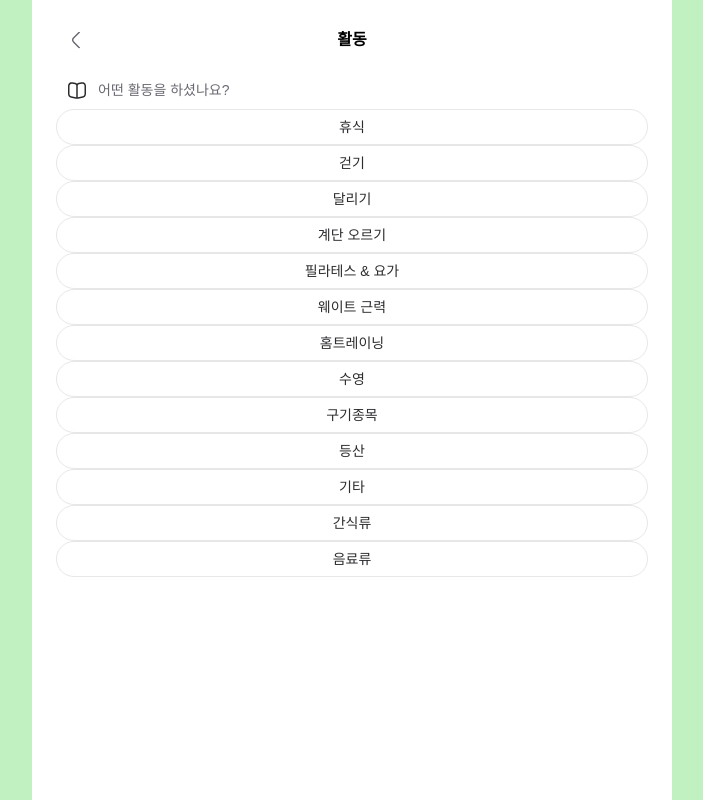
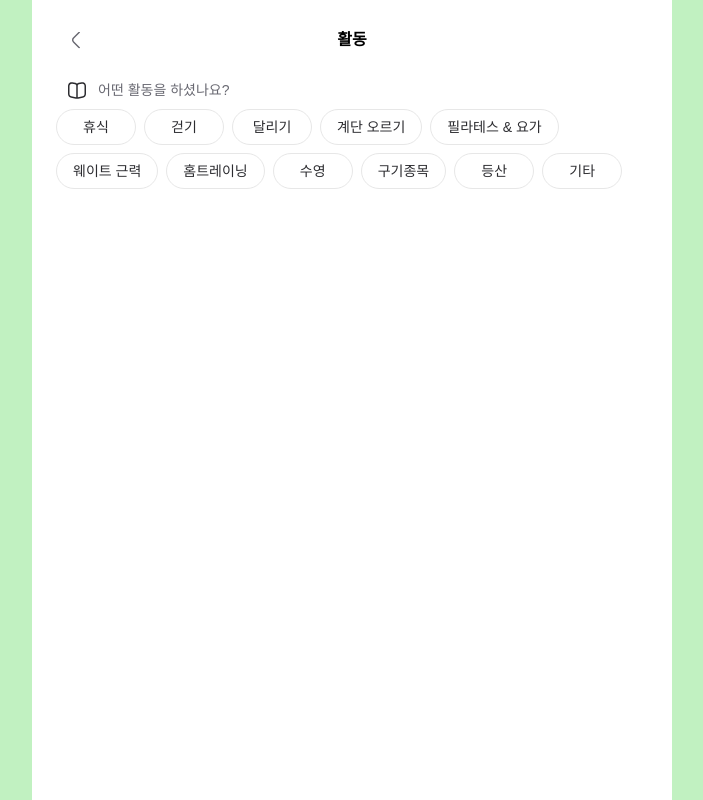
Before and after one commit to hatoruday/mindeating-front, a Next.js app: page /activity in a window 1280 px wide. Shown: the whole page, without its empty margins (288-991 px from the left). Built offline with nearby package versions, Linux system fonts and the light colour scheme; a web font is replaced by a local one.

Commit message:
etcList added

```diff
--- a/app/activity/page.tsx
+++ b/app/activity/page.tsx
@@ -1,41 +1,63 @@
-'use client';
+"use client";
 
-import Image from 'next/image';
+import Image from "next/image";
 
-import { useState } from 'react';
+import { useState } from "react";
+import { RxCross2 } from "react-icons/rx";
 
 export default function MindFullEating() {
   /**
+
 * 서버에 보낼 상태를 관리한다.
+
 */
 
   const [type, setType] = useState<string[]>([]);
-    const [time, setTime] = useState<string>('');
-    const [timeAmount, setTimeAmount] = useState<string>(''); //not required
+
+  const [time, setTime] = useState<string>("");
+
+  const [timeAmount, setTimeAmount] = useState<string>(""); //not required
+
   const [intensity, setIntensity] = useState<number>();
-    const [satisfaction, setSatisfaction] = useState<string>(''); //not required
-    const [note, setNote] = useState<string>(''); //not required
+
+  const [satisfaction, setSatisfaction] = useState<string>(""); //not required
+
+  const [note, setNote] = useState<string>(""); //not required
 
   const date = new Date();
 
   /**
 
+
+
 * 어떤 활동을 하셨나요?의 상태를 관리한다.
+
+
 
 */
 
   const typeList = [
-        '휴식',
-        '걷기',
-        '달리기',
-        '계단 오르기',
-        '필라테스 & 요가',
-        '웨이트 근력',
-        '홈트레이닝',
-        '수영',
-        '구기종목',
-        '등산',
-        '기타',
+    "휴식",
+
+    "걷기",
+
+    "달리기",
+
+    "계단 오르기",
+
+    "필라테스 & 요가",
+
+    "웨이트 근력",
+
+    "홈트레이닝",
+
+    "수영",
+
+    "구기종목",
+
+    "등산",
+
+    "기타",
   ];
 
   //typeList의 각 요소의 index에 대해 1: 클릭됨 0: 클릭안됨
@@ -43,6 +65,40 @@ export default function MindFullEating() {
   const [selectedType, setSelectedType] = useState<number[]>([
     0, 0, 0, 0, 0, 0, 0, 0, 0, 0, 0,
   ]);
+
+  //기타를 클릭했을 때 나오는 입력칸의 상태를 관리한다.
+
+  const [menu, setMenu] = useState<string[]>([]);
+
+  const [currentInput, setCurrentInput] = useState("");
+
+  // 텍스트 필드의 입력을 처리하는 함수
+
+  const handleInputChange = (e: React.ChangeEvent<HTMLInputElement>) => {
+    const {
+      target: { value },
+    } = e;
+
+    setCurrentInput(value);
+  };
+
+  // 엔터 키를 누를 때 실행될 함수
+
+  const handleKeyPress = (e: React.KeyboardEvent<HTMLInputElement>) => {
+    if (e.key === "Enter") {
+      e.preventDefault();
+
+      if (currentInput.trim() !== "") {
+        // 새로운 아이템을 menu 배열에 추가
+
+        setMenu([...menu, currentInput.trim()]);
+
+        // 입력 필드 초기화
+
+        setCurrentInput("");
+      }
+    }
+  };
 
   return (
     <div className="flex flex-col">
@@ -62,19 +118,14 @@ export default function MindFullEating() {
 
       <section className="flex flex-col gap-y-2 py-4">
         <header className="flex px-3 gap-x-3">
-                    <Image
-                        src="/bookIcon.svg"
-                        width={18}
-                        height={16}
-                        alt="bookIcon"
-                    />
+          <Image src="/bookIcon.svg" width={18} height={16} alt="bookIcon" />
 
           <span className="font-medium text-black2 text-[14px]">
             어떤 활동을 하셨나요?
           </span>
         </header>
 
-                <article className="grid grid-flow-row-dense grid-row-3 grid-col-4">
+        <article className="flex flex-wrap justify-start items-center gap-2">
           {typeList.map((type, index) => {
             return (
               <button
@@ -82,36 +133,60 @@ export default function MindFullEating() {
                 onClick={() => {
                   let newSelectedType = [...selectedType];
 
-                                    newSelectedType[index] =
-                                        1 - newSelectedType[index];
+                  newSelectedType[index] = 1 - newSelectedType[index];
 
                   setSelectedType(newSelectedType);
                 }}
-                                className={`flex justify-center items-center h-9 relative gap-2.5 px-4 py-2.5 rounded-[56px] border ${
+                className={`flex justify-center items-center h-9 relative px-4 py-2.5 rounded-[56px] border ${
                   selectedType[index] == 1
-                                        ? 'border-green2 bg-green3'
-                                        : 'border-black4'
-                                }`}
+                    ? "border-green2 bg-green3"
+                    : "border-black4"
+                } text-sm font-medium text-[#2c2c30] min-w-[80px]`}
               >
-                                <p className="flex text-sm font-medium text-left text-[#2c2c30]">
                 {type}
-                                </p>
               </button>
             );
           })}
+        </article>
 
-                    <div className="flex justify-center items-center h-9 relative gap-2.5 px-4 py-2.5 rounded-[56px] border border-[#e7e7e7]">
-                        <p className="flex text-sm font-medium text-left text-[#2c2c30]">
-                            간식류
+        {selectedType[selectedType.length - 1] == 1 ? (
+          <div className="flex flex-col justify-around w-full  px-3 py-2 rounded-[9.3px] bg-green3 border border-green2">
+            <p className="text-[14px] text-black1 py-2 font-medium px-3">
+              기타
             </p>
+            <input
+              className="w-full h-[52px] px-5  rounded-[10px] text-[14px] bg-white border border-black4 placeholder-black3"
+              value={currentInput}
+              onChange={handleInputChange}
+              onKeyUp={handleKeyPress}
+              placeholder="활동 이름을 알려주세요!"
+            />
+            <div className="flex flex-wrap gap-1 px-2 my-1.5">
+              {menu.map((item, index) => (
+                <div
+                  key={index}
+                  className="flex justify-center items-center h-9 relative gap-2 px-3.5 py-2.5 rounded-[56px] border border-black4 bg-white"
+                >
+                  <p className="flex flex-grow-0 flex-shrink-0">{item}</p>
+                  <RxCross2
+                    onClick={() => {
+                      let newMenu: string[] = [];
+                      menu.forEach((element, idx) => {
+                        if (idx !== index) {
+                          newMenu.push(element);
+                        }
+                      });
+                      setMenu(newMenu);
+                    }}
+                    className="w-[20px] h-[20px]"
+                  />
                 </div>
-
-                    <div className="flex justify-center items-center h-9 relative gap-2.5 px-4 py-2.5 rounded-[56px] border border-[#e7e7e7]">
-                        <p className="flex text-sm font-medium text-left text-[#2c2c30]">
-                            음료류
-                        </p>
+              ))}
             </div>
-                </article>
+          </div>
+        ) : (
+          <></>
+        )}
       </section>
     </div>
   );
```
Lines whose indentation alone changed are shown as unchanged.
